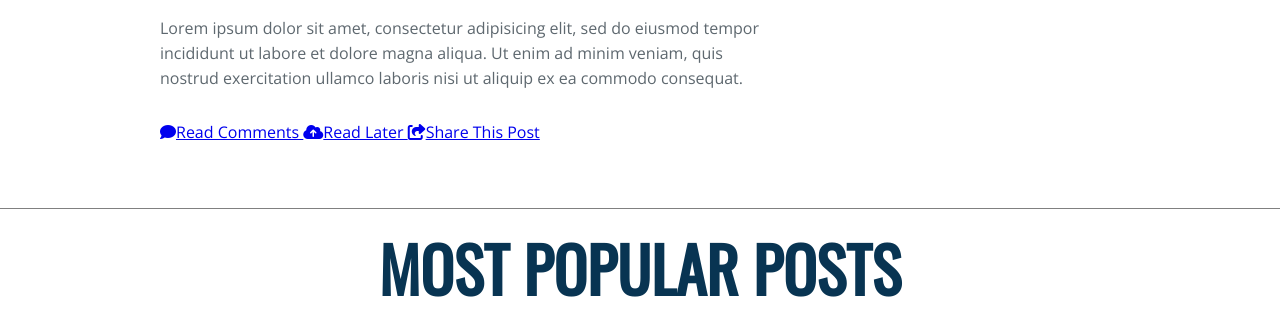
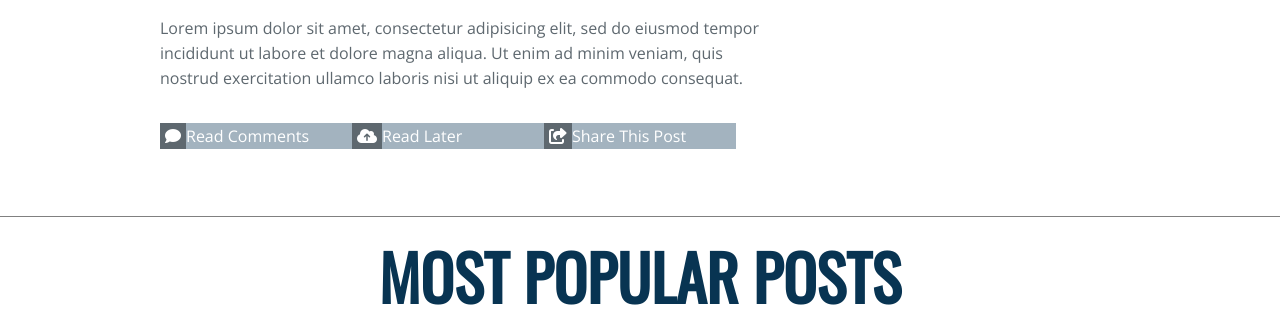
Before and after one commit to gdickins/SurfPad, a plain HTML site: page index.html in a window 1280 px wide. Shown: the part 1572-1886 px from the top of the page. Drawn offline with nearby package versions, Linux system fonts and the light colour scheme.

Commit message:
social media bars

```diff
--- a/styles.css
+++ b/styles.css
@@ -44,6 +44,29 @@ ul {
 li {
   display: inline;
   width: 10%;
+}
+.comments li {
+  background: #A3B3BF;
+  display: block;
+  float: left;
+  width: 15vw;
+}
+.comments li:hover {
+  background: #106DB3;
+}
+.comments i {
+  padding: 5px;
+  background: #5E686F;
+}
+.comments i:hover {
+  background: #083452;
+}
+.comments a {
+  text-decoration: none;
+  color: white;
+}
+.comments ul {
+  float: left;
 }
 body >header {
   width: 100%;
```
